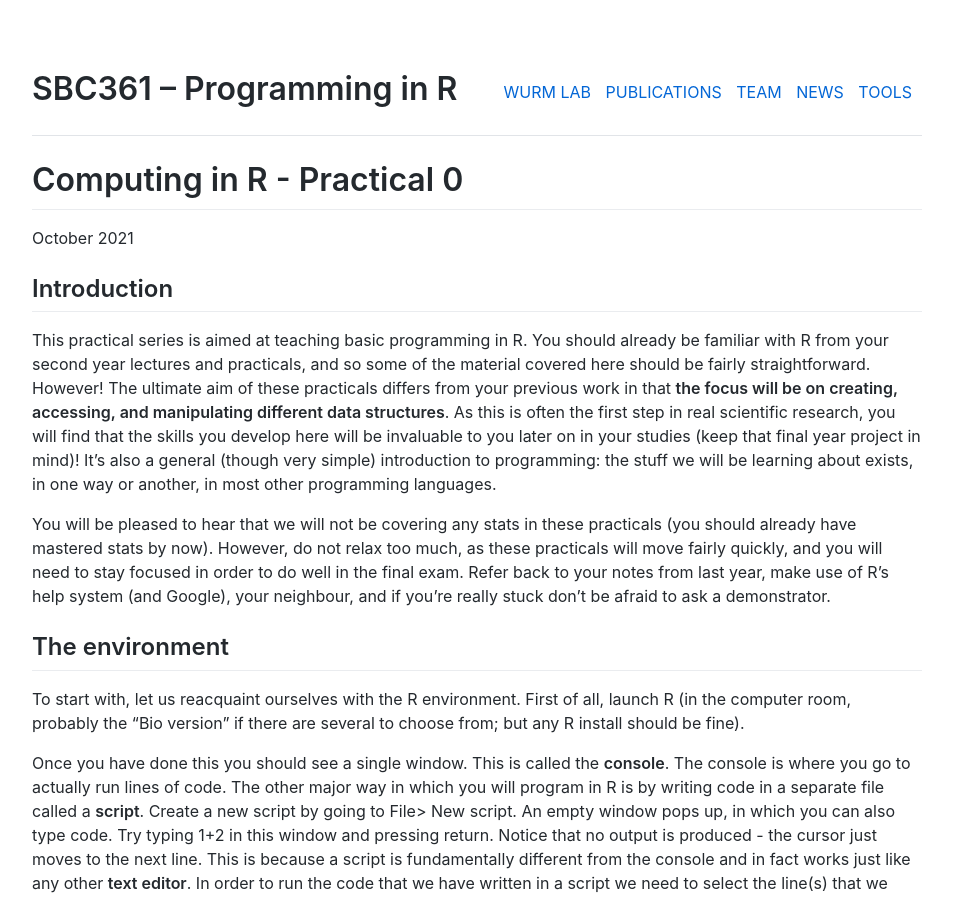
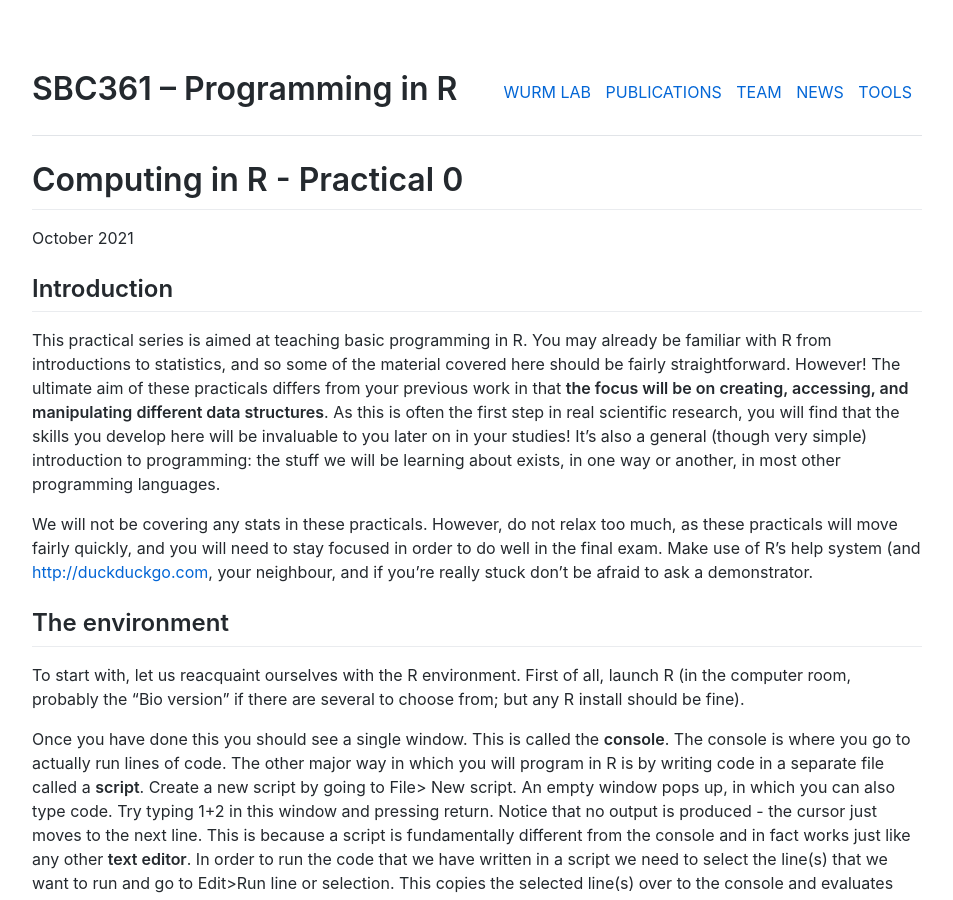
Before and after one commit to wurmlab/SBC361-programming-in-R, a Jekyll site: the page built from 2021/practical0/index.md, in a window 1280 px wide and 900 px high. Shown: the whole window, without its empty margins (163-1116 px from the left). Built offline with Jekyll 4.4.1, drawn with Linux system fonts in a browser that asks for light colours.

Commit message:
minor text change

```diff
--- a/2021/practical0/index.md
+++ b/2021/practical0/index.md
@@ -9,9 +9,9 @@ October 2021
 
 ## Introduction
 
-This practical series is aimed at teaching basic programming in R.  You should already be familiar with R from your second year lectures and practicals, and so some of the material covered here should be fairly straightforward. However! The ultimate aim of these practicals differs from your previous work in that **the focus will be on creating, accessing, and manipulating different data structures**. As this is often the first step in real scientific research, you will find that the skills you develop here will be invaluable to you later on in your studies (keep that final year project in mind)!  It's also a general (though very simple) introduction to programming: the stuff we will be learning about exists, in one way or another, in most other programming languages.
+This practical series is aimed at teaching basic programming in R.  You may already be familiar with R from introductions to statistics, and so some of the material covered here should be fairly straightforward. However! The ultimate aim of these practicals differs from your previous work in that **the focus will be on creating, accessing, and manipulating different data structures**. As this is often the first step in real scientific research, you will find that the skills you develop here will be invaluable to you later on in your studies!  It's also a general (though very simple) introduction to programming: the stuff we will be learning about exists, in one way or another, in most other programming languages.
 
-You will be pleased to hear that we will not be covering any stats in these practicals (you should already have mastered stats by now). However, do not relax too much, as these practicals will move fairly quickly, and you will need to stay focused in order to do well in the final exam. Refer back to your notes from last year, make use of R’s help system (and Google), your neighbour, and if you're really stuck don't be afraid to ask a demonstrator.
+We will not be covering any stats in these practicals. However, do not relax too much, as these practicals will move fairly quickly, and you will need to stay focused in order to do well in the final exam. Make use of R’s help system (and [http://duckduckgo.com](http://duckduckgo.com), your neighbour, and if you're really stuck don't be afraid to ask a demonstrator.
 
 
 ## The environment
```
